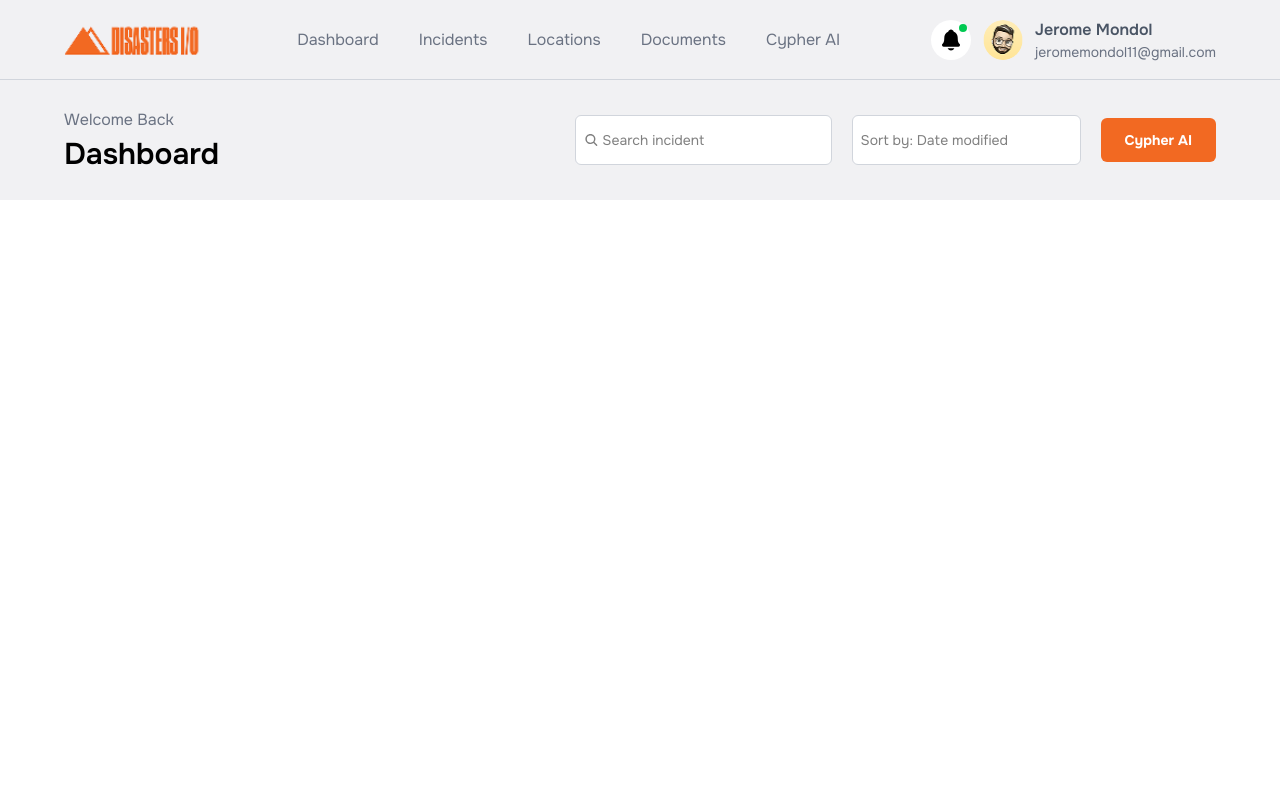
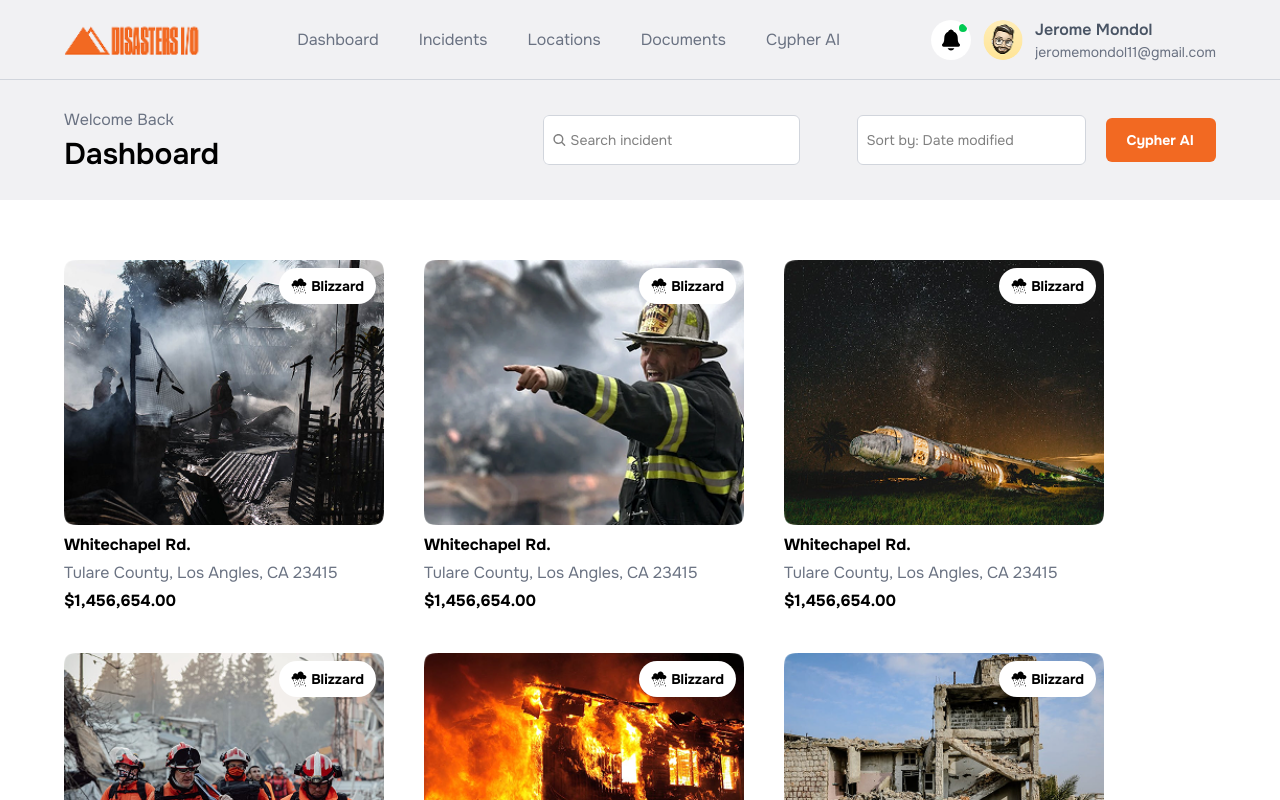
Before and after one commit to Jerome-Mondol/disasters-react, a React (Vite) app: page / in a window 1280 px wide. Built offline with nearby package versions, Linux system fonts and the light colour scheme.

Commit message:
card container done

```diff
--- a/src/components/Card/Card.jsx
+++ b/src/components/Card/Card.jsx
@@ -1,11 +1,22 @@
-import React from 'react'
+import React from "react";
+import { GiRaining } from "react-icons/gi";
 
-const Card = () => {
+const Card = (props) => {
   return (
-    <div>
+    <div className="">
+      <div className="relative">
+        <img src={props.img} alt="Image" className="w-80" />
+        <h1 className="title mt-2 font-bold">{props.title}</h1>
+        <h5 className="description mt-1 text-gray-500">{props.desc}</h5>
+        <h3 className="loss mt-1 font-bold">{props.loss}</h3>
 
+        <div className="flex justify-center items-center gap-1 absolute py-2 px-3 bg-white top-2 right-2 rounded-3xl">
+          <GiRaining />
+          <h1 className="font-bold text-sm">Blizzard</h1>
+        </div>
+      </div>
     </div>
-  )
-}
+  );
+};
 
-export default Card
+export default Card;
--- a/src/components/Dashboard/CardContainer.jsx
+++ b/src/components/Dashboard/CardContainer.jsx
@@ -0,0 +1,20 @@
+import React from 'react'
+import Card from '../Card/Card';
+import { Card1, Card2, Card3, Card4, Card5, Card6 } from '../../../public/consts/consts';
+
+const CardContainer = () => {
+  return (
+    <div className="w-full flex justify-center items-center">
+        <div className="cards w-[90%] flex flex-wrap gap-10 flex-row mt-15">
+            <Card img={Card1} title={"Whitechapel Rd."} desc={"Tulare County,  Los Angles, CA 23415"} loss={"$1,456,654.00"}/>
+            <Card img={Card2} title={"Whitechapel Rd."} desc={"Tulare County,  Los Angles, CA 23415"} loss={"$1,456,654.00"}/>
+            <Card img={Card3} title={"Whitechapel Rd."} desc={"Tulare County,  Los Angles, CA 23415"} loss={"$1,456,654.00"}/>
+            <Card img={Card4} title={"Whitechapel Rd."} desc={"Tulare County,  Los Angles, CA 23415"} loss={"$1,456,654.00"}/>
+            <Card img={Card5} title={"Whitechapel Rd."} desc={"Tulare County,  Los Angles, CA 23415"} loss={"$1,456,654.00"}/>
+            <Card img={Card6} title={"Whitechapel Rd."} desc={"Tulare County,  Los Angles, CA 23415"} loss={"$1,456,654.00"}/>
+        </div>
+    </div>
+  )
+}
+
+export default CardContainer
--- a/src/components/Dashboard/Dashboard.jsx
+++ b/src/components/Dashboard/Dashboard.jsx
@@ -1,12 +1,14 @@
 import React from 'react'
 import Navbar from './Navbar';
 import NavbarDown from './NavbarDown';
+import CardContainer from './CardContainer';
 
 const Dashboard = () => {
   return (
     <div>
         <Navbar />
         <NavbarDown greet="Welcome Back" component="Dashboard" btn="Cypher AI"/>
+        <CardContainer />
     </div>
   )
 }
--- a/src/components/Dashboard/Navbar.jsx
+++ b/src/components/Dashboard/Navbar.jsx
@@ -3,6 +3,7 @@ import { Avatar, Logo } from "../../../public/consts/consts";
 import { IoNotifications, IoMenu, IoClose } from "react-icons/io5";
 
 const Navbar = () => {
+
   const [menuOpen, setMenuOpen] = useState(false);
 
   const navItems = [
@@ -35,20 +36,20 @@ const Navbar = () => {
         <div
           className={`${
             menuOpen ? "flex" : "hidden"
-          } sm:flex flex-col sm:flex-row items-center gap-5 lg:gap-10 absolute sm:static top-16 left-0 w-full sm:w-auto bg-secondary sm:bg-transparent p-5 sm:p-0 shadow-md sm:shadow-none`}
+          } navLinks sm:flex flex-col sm:flex-row items-center gap-5 lg:gap-10 absolute sm:static top-16 left-0 w-full sm:w-auto bg-secondary sm:bg-transparent p-5 sm:p-0 shadow-md sm:shadow-none`}
         >
           {navItems.map((item) => (
             <a
               href="#"
               key={item}
-              className="text-gray-500 hover:text-gray-900 transition duration-300"
+              className="navLink text-gray-500 hover:text-gray-900 transition duration-300"
             >
               {item}
             </a>
           ))}
         </div>
 
-        <div className="flex items-center gap-3">
+        <div className="profile flex items-center gap-3">
           <div className="bg-white w-10 h-10 rounded-full flex justify-center items-center relative">
             <IoNotifications size={24} />
             <span className="top-1 right-1 absolute w-2 h-2 bg-green-500 rounded-full"></span>
--- a/src/components/Dashboard/NavbarDown.jsx
+++ b/src/components/Dashboard/NavbarDown.jsx
@@ -49,7 +49,7 @@ const NavbarDown = (props) => {
             placeholder="Sort by: Date modified"
           />
 
-          <button className="bg-primary px-6 py-3 rounded-md text-white text-sm font-bold cursor-pointer hover:bg-black hover:text-primary transition-all w-full md:w-auto whitespace-nowrap">
+          <button className="bg-primary pr-15 px-5 py-3 rounded-md text-white text-sm font-bold cursor-pointer hover:bg-black hover:text-primary transition-all w-full md:w-auto whitespace-nowrap text-center">
             {props.btn}
           </button>
         </div>
--- a/src/index.css
+++ b/src/index.css
@@ -4,6 +4,7 @@
 * {
    box-sizing: border-box;
    font-family: "Onest", sans-serif;
+   overflow-x: hidden;
 }
 html, body {
    height: 100%;
```
